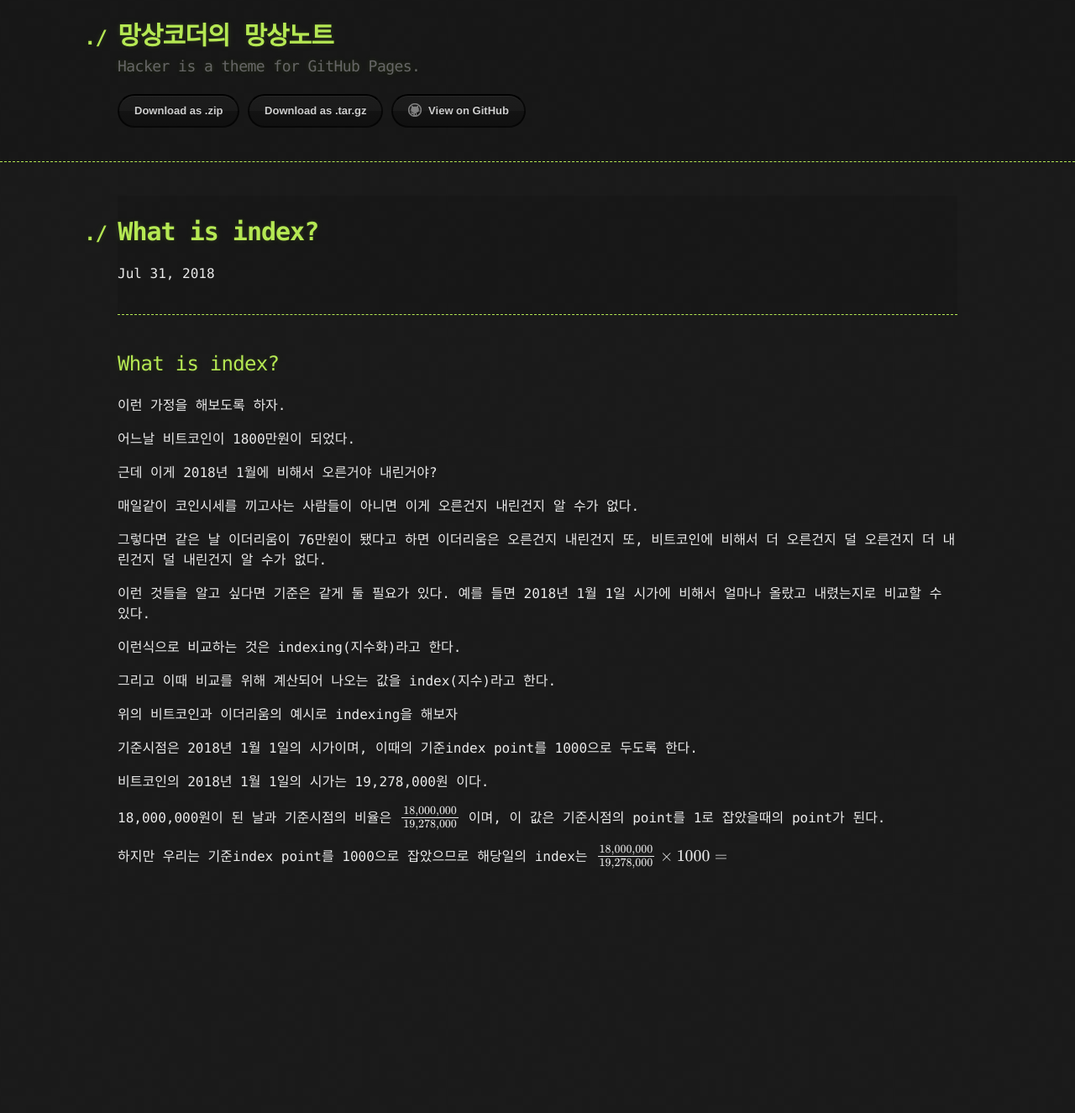
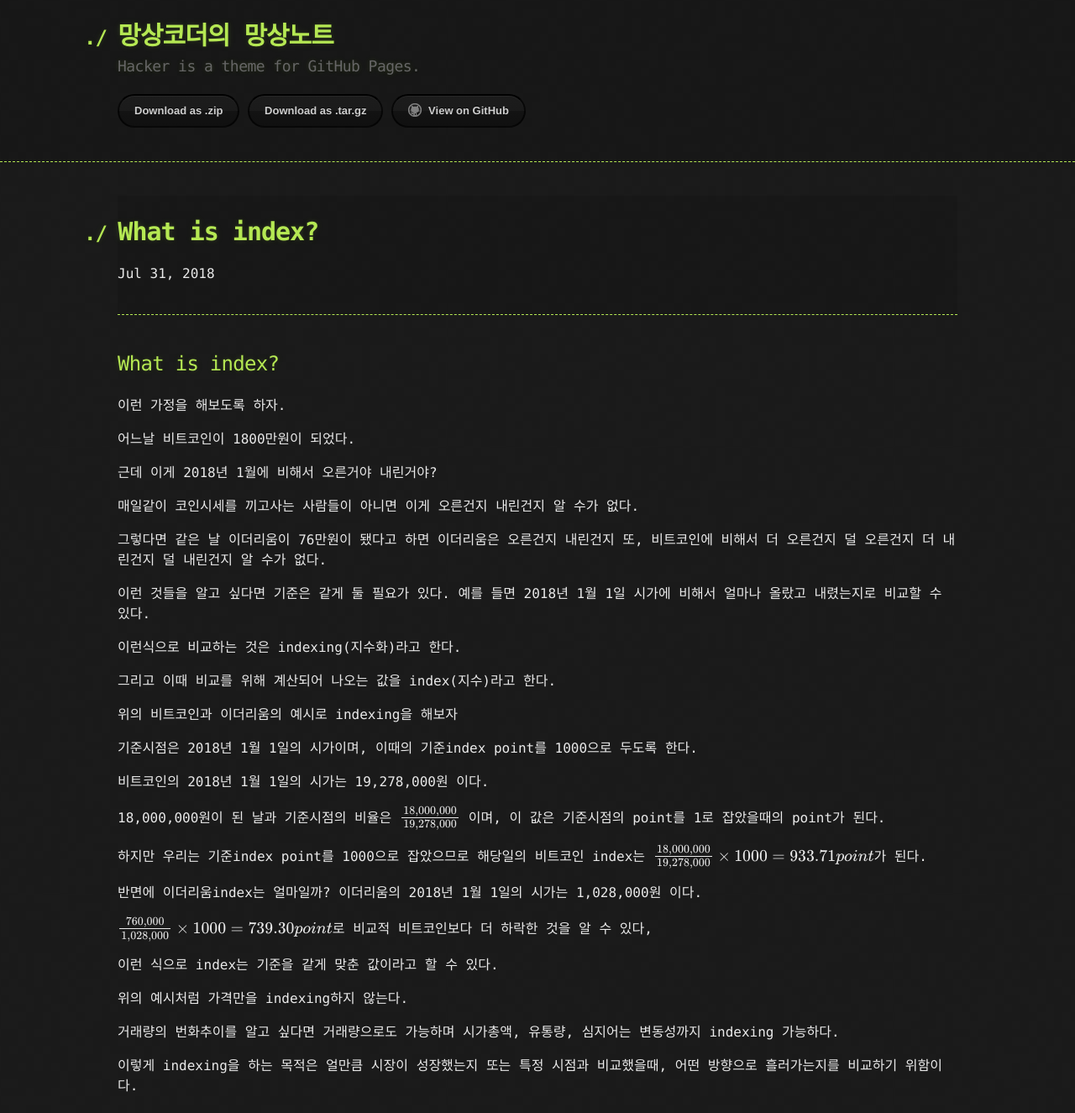
Before and after one commit to kooock/kooock.github.io, a Jekyll site: the page built from _posts/2018-07-31-what_is_index.md, in a window 1280 px wide. Shown: the whole page at 84% size. Built offline with Jekyll 4.4.1, drawn with Linux system fonts in a browser that asks for light colours; formulas are drawn with MathJax 3; before the commit the page ends 1055 px from its top, so only the background shows below that.

Commit message:
what is index update

```diff
--- a/_posts/2018-07-31-what_is_index.md
+++ b/_posts/2018-07-31-what_is_index.md
@@ -35,4 +35,16 @@ What is index?
 
 18,000,000원이 된 날과 기준시점의 비율은 $$18,000,000 \over 19,278,000$$ 이며, 이 값은 기준시점의 point를 1로 잡았을때의 point가 된다.
 
-하지만 우리는 기준index point를 1000으로 잡았으므로 해당일의 index는 $${18,000,000 \over 19,278,000} \times 1000 = $$
+하지만 우리는 기준index point를 1000으로 잡았으므로 해당일의 비트코인 index는 $${18,000,000 \over 19,278,000} \times 1000 = 933.71point$$가 된다.
+
+반면에 이더리움index는 얼마일까? 이더리움의 2018년 1월 1일의 시가는 1,028,000원 이다.
+
+$${760,000 \over 1,028,000} \times 1000 = 739.30point$$로 비교적 비트코인보다 더 하락한 것을 알 수 있다,
+
+이런 식으로 index는 기준을 같게 맞춘 값이라고 할 수 있다.
+
+위의 예시처럼 가격만을 indexing하지 않는다.
+
+거래량의 번화추이를 알고 싶다면 거래량으로도 가능하며 시가총액, 유통량, 심지어는 변동성까지 indexing 가능하다.
+
+이렇게 indexing을 하는 목적은 얼만큼 시장이 성장했는지 또는 특정 시점과 비교했을때, 어떤 방향으로 흘러가는지를 비교하기 위함이다.
```
Also changed, not shown: other parts of _posts/2018-07-31-what_is_index.md (+1 -1 lines).
